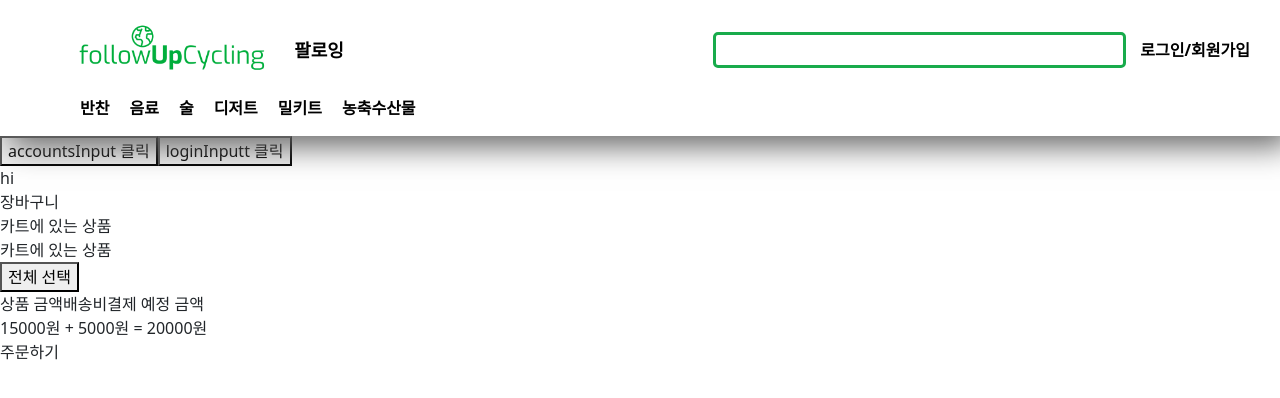
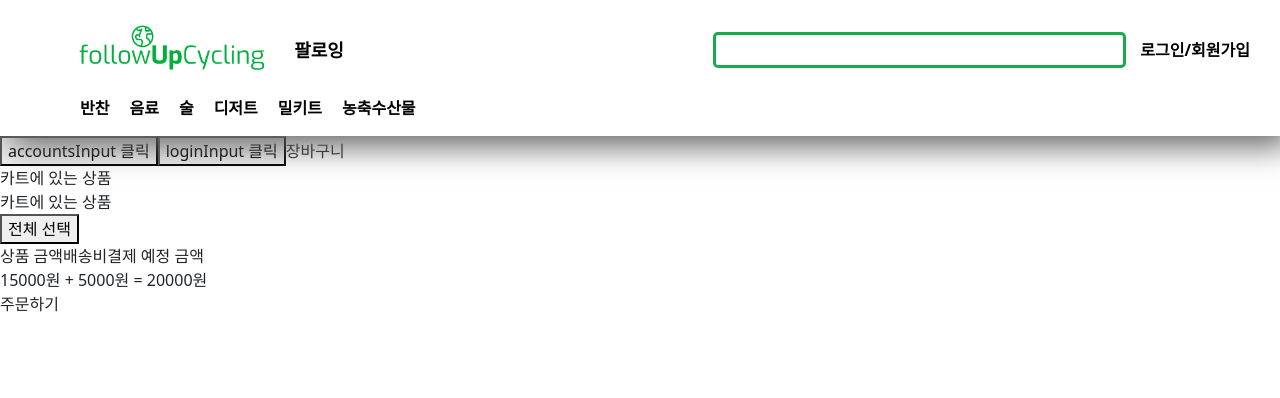
Before and after one commit to zoonong/modubanchan_front, a React (Create React App) app: page /#/Cart in a window 1280 px wide. Shown: the top 398 px of the page. Built offline with nearby package versions, Linux system fonts and the light colour scheme.

Commit message:
header에 accessToken 넣기

```diff
--- a/src/index.js
+++ b/src/index.js
@@ -5,7 +5,9 @@ import { createStore } from "redux";
 import { Provider } from "react-redux";
 import rootReducer from "./reducers";
 import "bootstrap/dist/css/bootstrap.css";
+import axios from "axios";
 
+axios.defaults.withCredentials = true;
 const store = createStore(rootReducer);
 const root = ReactDOM.createRoot(document.getElementById("root"));
 root.render(
--- a/src/routes/Cart.js
+++ b/src/routes/Cart.js
@@ -1,8 +1,10 @@
-import React from "react";
+import { React, useState, useDispatch } from "react";
 import CartProduct from "../components/CartProduct";
 import axios from 'axios';
 
 const Cart = () => {
+  const [email, setEmail] = useState("udayeon@naver.com");
+  const [password, setPassword] = useState("qwer1234!");
   function accountsInput() {
     axios.post("http://127.0.0.1:8000/accounts/", {
       email: "udayeon@naver.com",
@@ -23,16 +25,39 @@ const Cart = () => {
     })
       .then(function (response) {
         console.log(response);
+        const accessToken = response.data.access_token;
+        // API 요청하는 콜마다 헤더에 accessToken 담아 보내도록 설정
+        axios.defaults.headers.common['Authorization'] = accessToken;
+        console.log(axios.defaults.headers.common);
+
+        // accessToken을 localStorage, cookie 등에 저장하지 않는다!
       })
       .catch(function (error) {
         console.log(error);
     });
   }
+  const onLogin = (email, password) => {
+    const data = {
+      email,
+      password,
+    };
+    axios.post("http://127.0.0.1:8000/accounts/login/", data).then(response => {
+      const { accessToken } = response.data.accessToken;
+      console.log(response.data.user.email);
+      console.log("hi");
+      // API 요청하는 콜마다 헤더에 accessToken 담아 보내도록 설정
+      axios.defaults.headers.common['Authorization'] = `Bearer ${accessToken}`;
+
+      // accessToken을 localStorage, cookie 등에 저장하지 않는다!
+
+    }).catch(error => {
+      // ... 에러 처리
+    });
+  }
   return (
     <div>
       <button type="text" onClick={accountsInput}>accountsInput 클릭</button>
-      <button type="text" onClick={loginInput}>loginInputt 클릭</button>
-      <div>hi</div>
+      <button type="text" onClick={loginInput}>loginInput 클릭</button>
       <span>장바구니</span>
       <CartProduct />
       <CartProduct />
```
